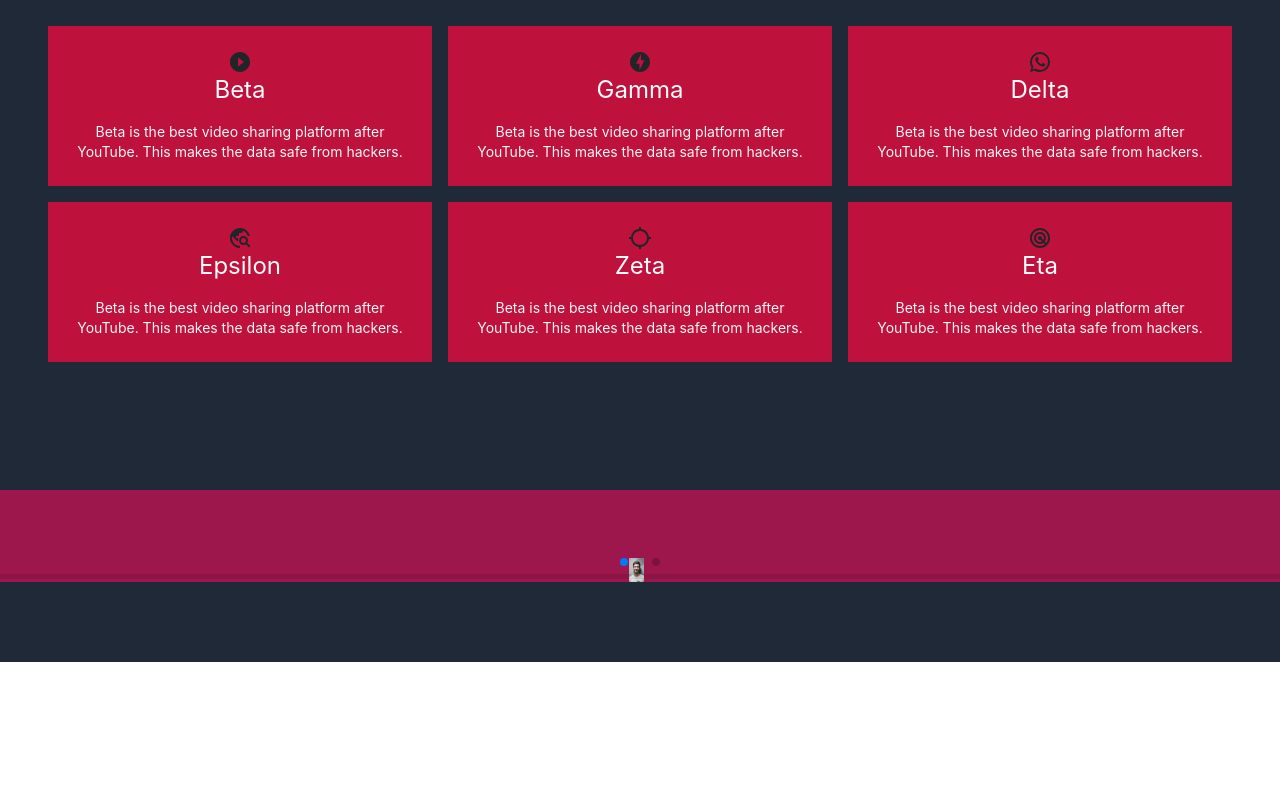
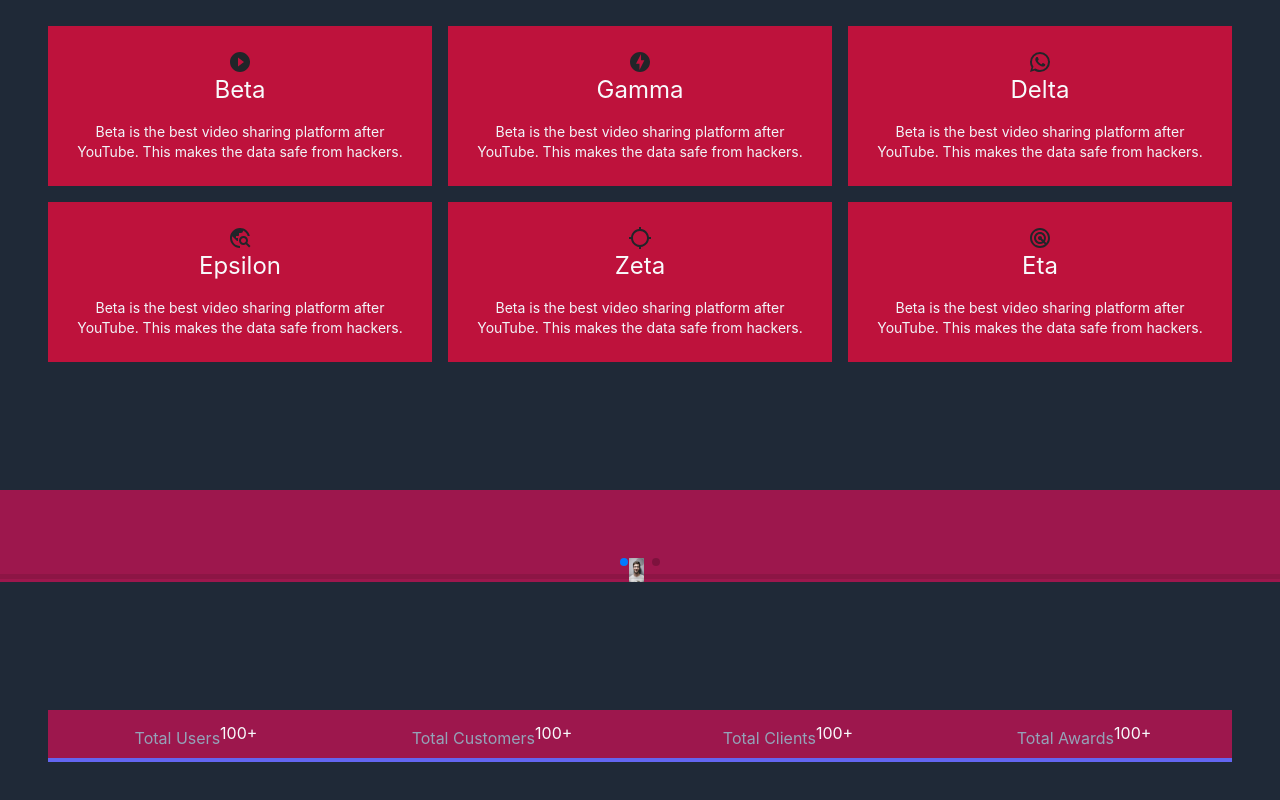
Before and after one commit to sazzad47/alpha, a Next.js app: page / in a window 1280 px wide. Shown: the part 194-994 px from the top of the page. Before the commit the page ends 856 px from the top, so only its background shows below. Built offline with nearby package versions, Linux system fonts and the light colour scheme.

Commit message:
make it better

```diff
--- /dev/null
+++ b/components/global/Counter.tsx
@@ -0,0 +1,91 @@
+import { Grid } from "@mui/material";
+import React, { useState, ReactNode } from "react";
+import CountUp from "react-countup";
+import ScrollTrigger from "react-scroll-trigger";
+type Props = {
+  children?: ReactNode;
+  onEnter: () => any;
+  onExit: () => any;
+  className: string;
+};
+const Counter = () => {
+  const [counterOn, setCounterOn] = useState<boolean>(false);
+  const TriggerCounter = ScrollTrigger as unknown as React.FC<Props>;
+  return (
+    <React.Fragment>
+      <Grid className="w-full p-5 flex items-center justify-center bg-gray-800">
+      <TriggerCounter
+        onEnter={() => setCounterOn(true)}
+        onExit={() => setCounterOn(false)}
+        className="w-full"
+      >
+          <Grid container className="w-full flex items-center justify-between">
+            <Grid
+              item
+              xs={6}
+              md={3}
+              className="max-w-[13rem] mb-3 p-2 flex flex-col items-center justify-center bg-pink-800 text-slate-50 border-b-4 border-indigo-500"
+            >
+
+              <p className="mt-2 text-slate-400">Total Users</p>
+              <h3>
+                {counterOn && (
+                  <CountUp start={0} end={100} duration={2} delay={0} />
+                )}
+                +
+              </h3>
+            </Grid>
+            <Grid
+              item
+              xs={6}
+              md={3}
+              className="max-w-[13rem] mb-3 p-2 flex flex-col items-center justify-center bg-pink-800 text-slate-50 border-b-4 border-indigo-500"
+            >
+
+              <p className="mt-2 text-slate-400">Total Customers</p>
+              <h3>
+                {counterOn && (
+                  <CountUp start={0} end={100} duration={2} delay={0} />
+                )}
+                +
+              </h3>
+            </Grid>
+            <Grid
+              item
+              xs={6}
+              md={3}
+              className="max-w-[13rem] mb-3 p-2 flex flex-col items-center justify-center bg-pink-800 text-slate-50 border-b-4 border-indigo-500"
+            >
+
+              <p className="mt-2 text-slate-400">Total Clients</p>
+              <h3>
+                {counterOn && (
+                  <CountUp start={0} end={100} duration={2} delay={0} />
+                )}
+                +
+              </h3>
+            </Grid>
+            <Grid
+              item
+              xs={6}
+              md={3}
+              className="max-w-[13rem] mb-3 p-2 flex flex-col items-center justify-center bg-pink-800 text-slate-50 border-b-4 border-indigo-500"
+            >
+
+              <p className="mt-2 text-slate-400">Total Awards</p>
+              <h3>
+                {counterOn && (
+                  <CountUp start={0} end={100} duration={2} delay={0} />
+                )}
+                +
+              </h3>
+            </Grid>
+
+          </Grid>
+      </TriggerCounter>
+        </Grid>
+    </React.Fragment>
+  );
+};
+
+export default Counter;
--- a/components/global/index.tsx
+++ b/components/global/index.tsx
@@ -2,6 +2,7 @@ import React from 'react'
 import Blocks from './Blocks'
 import Hero from './Hero'
 import Reviews from './Reviews'
+import Counter from './Counter'
 
 
 const Global = () => {
@@ -11,6 +12,7 @@ const Global = () => {
        <Hero/>
        <Blocks/>
        <Reviews/>
+       <Counter/>
       </div>
     </React.Fragment>
   )
--- a/package.json
+++ b/package.json
@@ -20,10 +20,12 @@
     "eslint-config-next": "13.0.2",
     "next": "13.0.2",
     "react": "18.2.0",
+    "react-countup": "^6.3.2",
     "react-dom": "18.2.0",
     "react-icons": "^4.6.0",
     "react-id-swiper": "^4.0.0",
     "react-material-ui-carousel": "^3.4.2",
+    "react-scroll-trigger": "^0.6.14",
     "swiper": "^8.4.4",
     "typescript": "4.8.4"
   },
```
Also changed, not shown: 1 other file (tests, documents, lock files or other folders).
